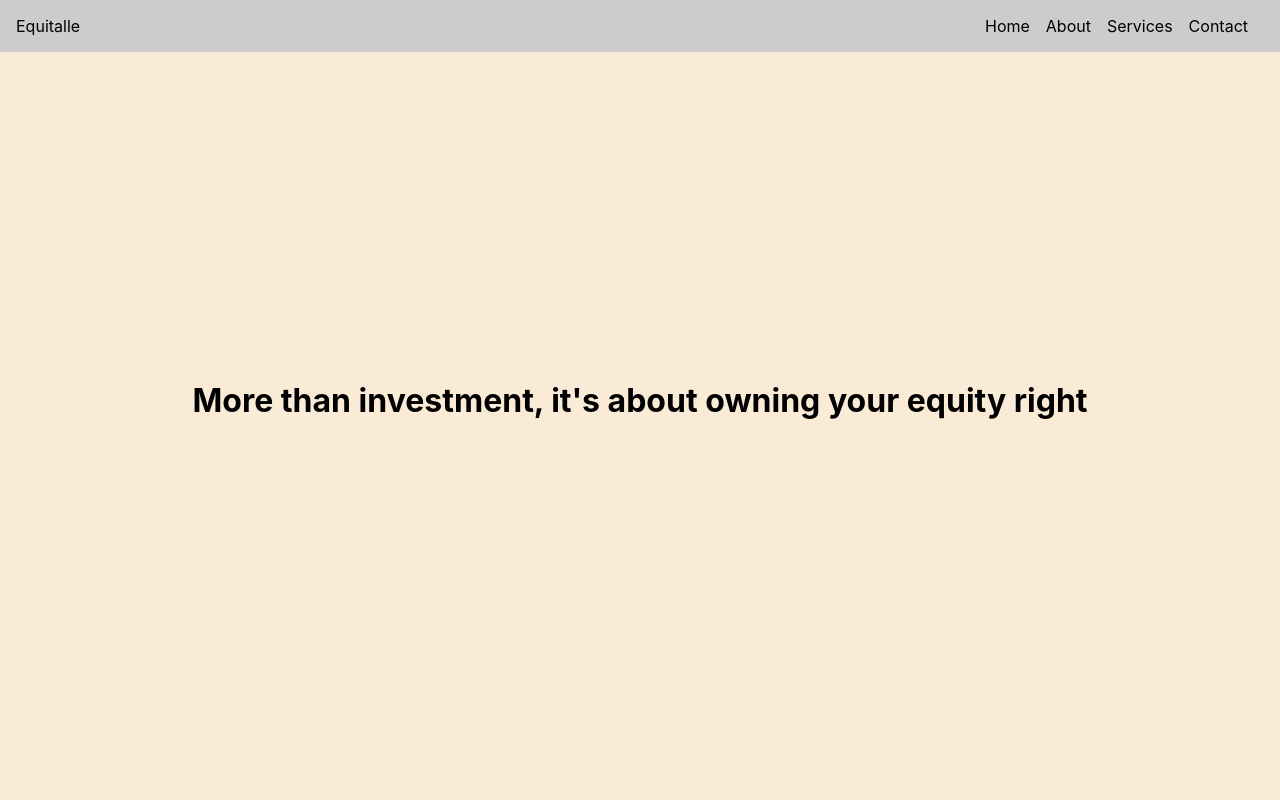
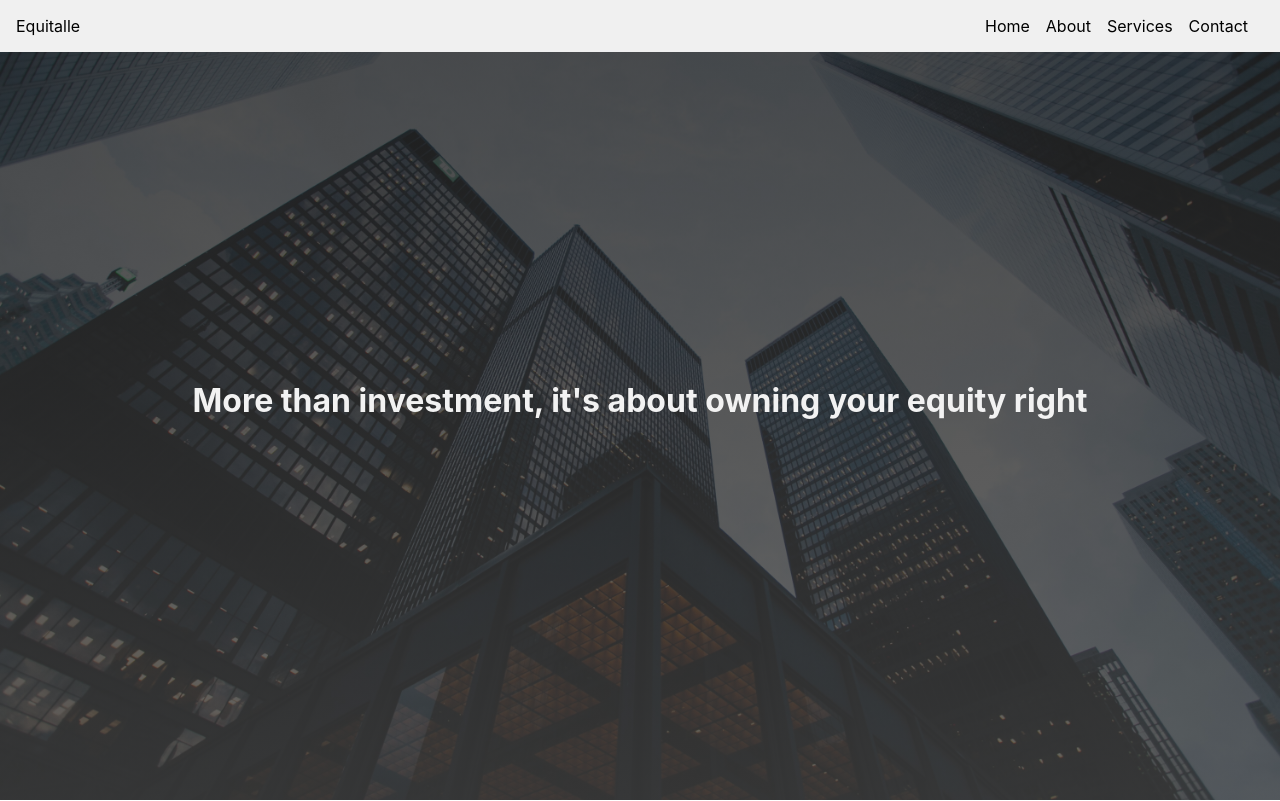
Before and after one commit to carlosweb/equitalle-site, a Next.js app: page / in a window 1280 px wide. Shown: the top 801 px of the page. Built offline with nearby package versions, Linux system fonts and the light colour scheme.

Commit message:
SCSS fixed

```diff
--- a/comps/Footer.js
+++ b/comps/Footer.js
@@ -1,7 +1,6 @@
 import styles from '../styles/Footer.module.scss'
 import { FontAwesomeIcon } from "@fortawesome/react-fontawesome"; // Import the FontAwesomeIcon component
-import { faAddressBook } from "@fortawesome/free-solid-svg-icons";
-import { faMailBulk } from "@fortawesome/free-solid-svg-icons";
+
 
 export default function Footer() {
     return (
@@ -9,8 +8,8 @@ export default function Footer() {
             <footer className={styles.footer}>
                 <div className={styles.info}>
                     <h1>Do you have any question? <br /> Feel free to contact</h1>
-                    <h3><FontAwesomeIcon icon={faAddressBook}></FontAwesomeIcon> +22 025210-805045</h3>
-                    <h3><FontAwesomeIcon icon={faMailBulk}></FontAwesomeIcon> contato@equitalle.com.br</h3>
+                    <h3> +22 025210-805045</h3>
+                    <h3>contato@equitalle.com.br</h3>
                 </div>
             </footer>
         </div>
--- a/comps/Navbar.js
+++ b/comps/Navbar.js
@@ -1,8 +1,22 @@
+import { useState, useEffect } from 'react'
 import styles from '../styles/Menu.module.scss'
+import classnames from 'classnames';
 
 export default function Navbar() {
+
+    const [navbar, setNavbar] = useState(false)
+
+
+    const navbarChanged = () => {
+        if (window.scrollY >= 80) {
+            setNavbar(true)
+        } else {
+            setNavbar(false)
+        }
+    }
+
     return (
-        <div className={styles.menu}>
+        <div className={classnames(styles.menu, styles.active)}>
             <nav>
                 <div className="logo">Equitalle</div>
                 <ul>
--- a/styles/Header.module.scss
+++ b/styles/Header.module.scss
@@ -2,7 +2,13 @@
     width: 100%;
     display: flex;
     height: 100vh;
-    background-color: antiquewhite;
+    background: linear-gradient(to bottom, rgba(31, 31, 31, 0.8) 0%, rgba(65, 65, 65, 0.8) 100%), url(../public/sean-pollock-PhYq704ffdA-unsplash.jpg);
+    background-position: center, center;
+    background-size: cover;
     justify-content: center;
     align-items: center;
+
+    h1{
+        color: #f2f2f2;
+    }
 }
--- a/styles/Menu.module.scss
+++ b/styles/Menu.module.scss
@@ -1,5 +1,5 @@
 .menu {
-    background-color: #ccc;
+    background-color: transparent;
     position: fixed;
     width: 100%;
 
@@ -21,4 +21,9 @@
             }
         }
     }
+
 }
+
+.active{
+    background-color: #f0f0f0;
+}
```
Also changed, not shown: public/sean-pollock-PhYq704ffdA-unsplash.jpg (added).
